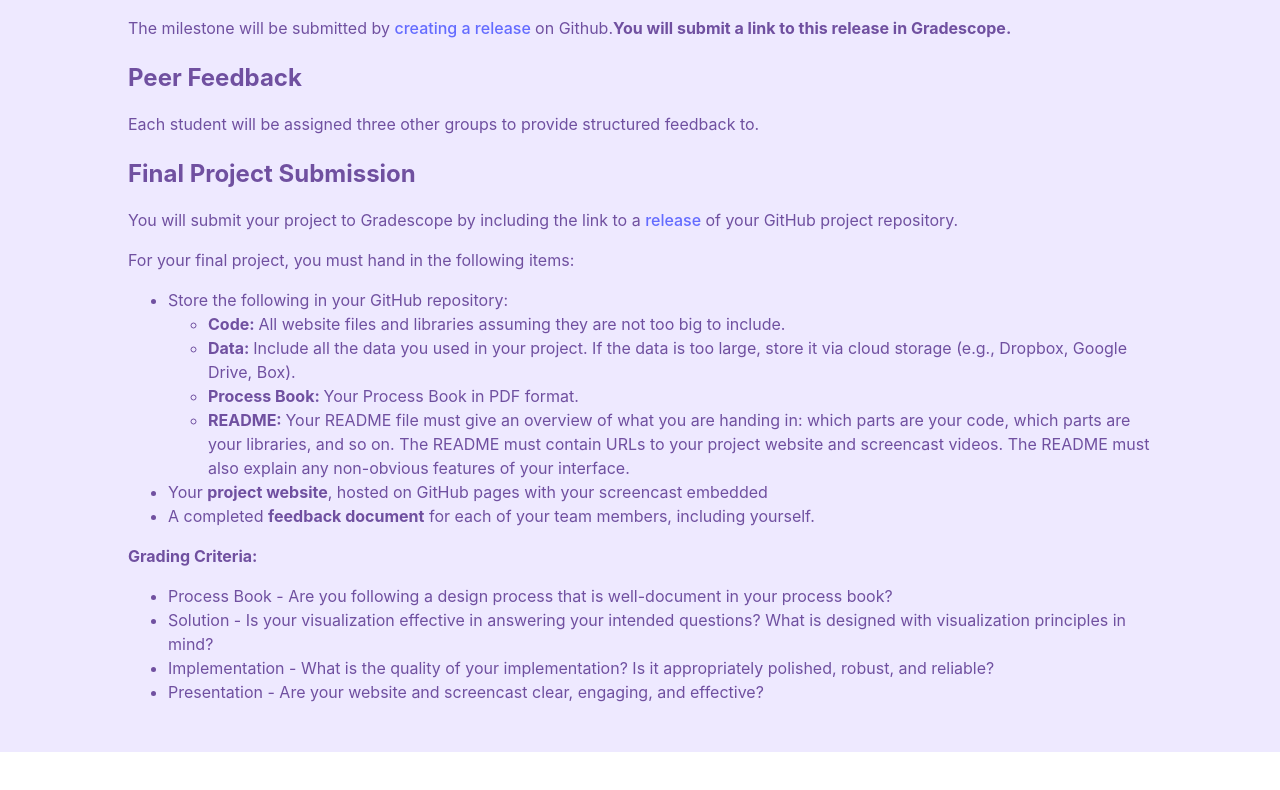
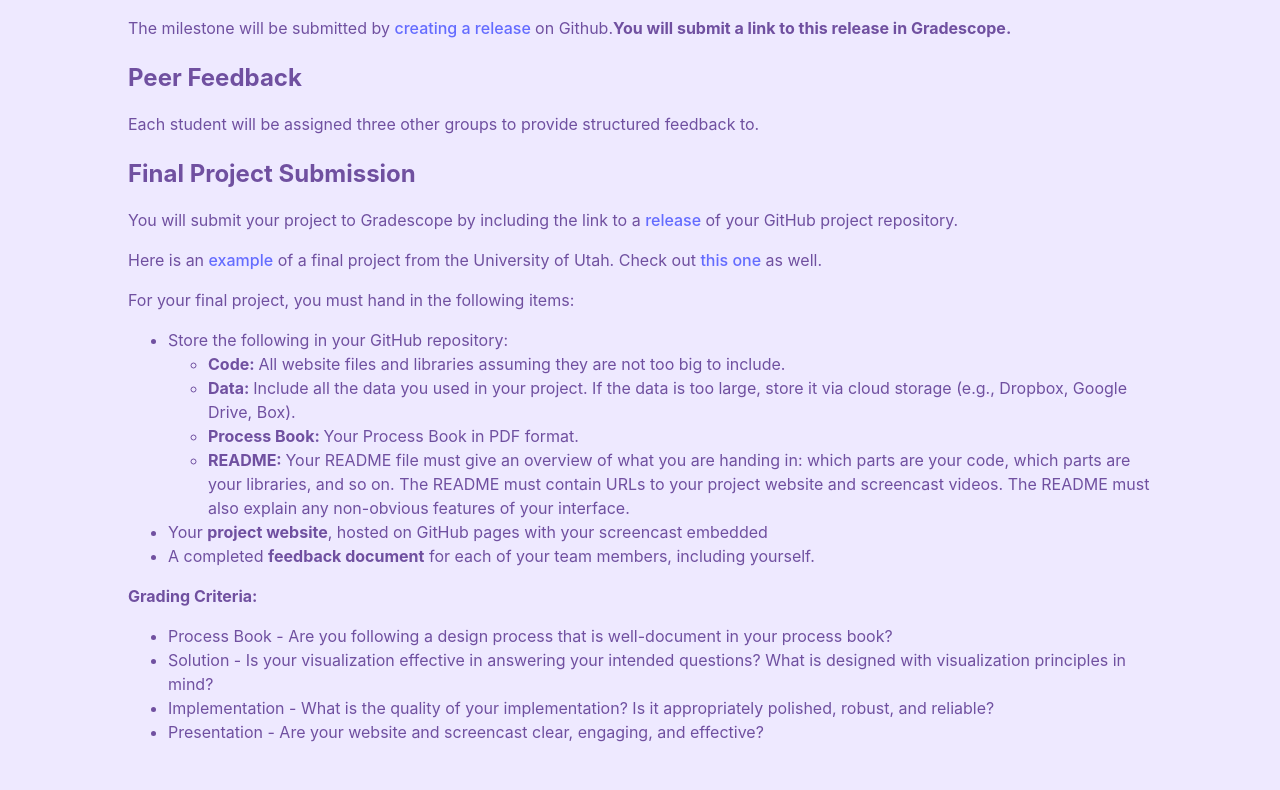
Before and after one commit to hamza-elhamdadi/cs-571-spring-2025, a React (Vite) app: page /#/project in a window 1280 px wide. Shown: the part 3610-4400 px from the top of the page. Before the commit the page ends 4362 px from the top, so only its background shows below. Built offline with nearby package versions, Linux system fonts and the light colour scheme.

Commit message:
added sample projects

```diff
--- a/src/Project.jsx
+++ b/src/Project.jsx
@@ -195,6 +195,10 @@ function Project(){
                     <br />
                 </p>
                 <p>
+                    Here is an <a target="_blank" href="https://sunsiu.github.io/poke-data/">example</a> of a final project from the University of Utah. Check out <a target="_blank" href="https://faris-k.github.io/dataviscourse-pr-manufacturing-vis/finalSubmission/">this one</a> as well.
+                    <br />
+                </p>
+                <p>
                     For your final project, you must hand in the following items:
                     <ul>
                         <li>Store the following in your GitHub repository:
```
